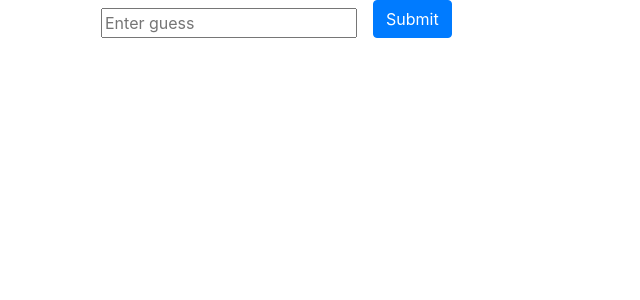
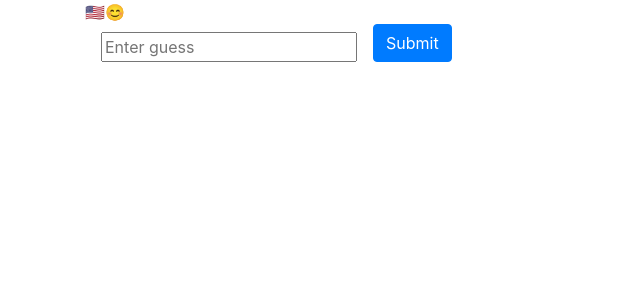
Before and after one commit to caikemp/enzyme-react-course, a React (Create React App) app in the folder udemy-react-testing-projects/base-for-hooks-context/: page / in a window 1280 px wide. Shown: the top 300 px of the page, without its empty margins (0-640 px from the left). Built offline with nearby package versions, Linux system fonts and the light colour scheme.

Commit message:
Add language context

```diff
--- a/udemy-react-testing-projects/base-for-hooks-context/src/App.js
+++ b/udemy-react-testing-projects/base-for-hooks-context/src/App.js
@@ -2,6 +2,8 @@ import React from "react";
 import hookActions from "./actions/hookActions";
 import "./App.css";
 import Input from "./component/Input";
+import LanguagePicker from "./component/LanguagePicker";
+import languageContext from "./context/languageContext";
 
 /**
  *
@@ -16,6 +18,11 @@ const reducer = (state, action) => {
         ...state,
         secretWord: action.payload,
       };
+    case "setLanguage":
+      return {
+        ...state,
+        language: action.payload,
+      };
 
     default:
       return state;
@@ -23,10 +30,16 @@ const reducer = (state, action) => {
 };
 
 function App() {
-  const [state, dispatch] = React.useReducer(reducer, { secretWord: "" });
+  const [state, dispatch] = React.useReducer(reducer, {
+    secretWord: "",
+    language: "en",
+  });
 
   const setSecretWord = (secretWord) =>
     dispatch({ type: "setSecretWord", payload: secretWord });
+
+  const setLanguage = (language) =>
+    dispatch({ type: "setLanguage", payload: language });
 
   React.useEffect(() => {
     hookActions.getSecretWord(setSecretWord);
@@ -45,7 +58,10 @@ function App() {
 
   return (
     <div className="container" data-test="component-app">
-      <Input secretWord={state.secretWord} />
+      <languageContext.Provider value={state.language}>
+        <LanguagePicker setLanguage={setLanguage} />
+        <Input secretWord={state.secretWord} />
+      </languageContext.Provider>
     </div>
   );
 }
--- /dev/null
+++ b/udemy-react-testing-projects/base-for-hooks-context/src/context/languageContext.js
@@ -0,0 +1,3 @@
+import React from "react";
+
+export default React.createContext("en");
```
